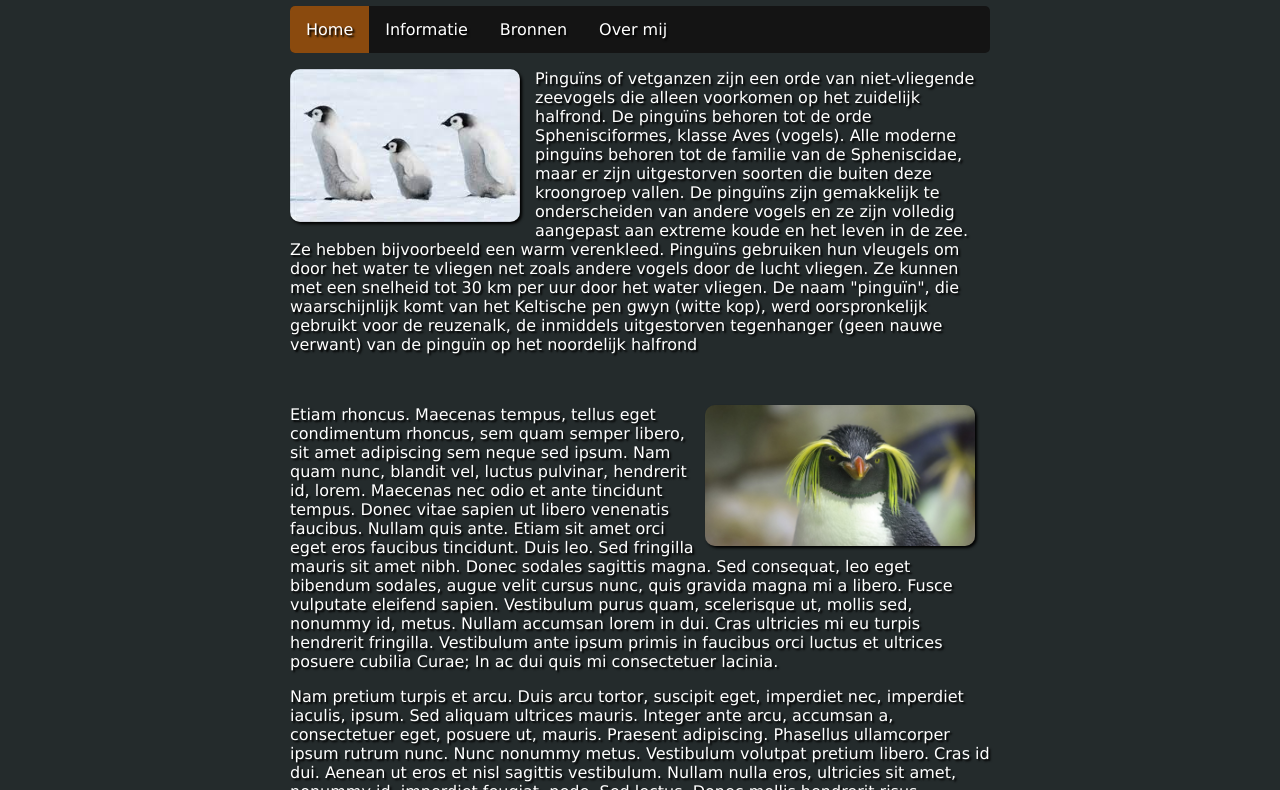
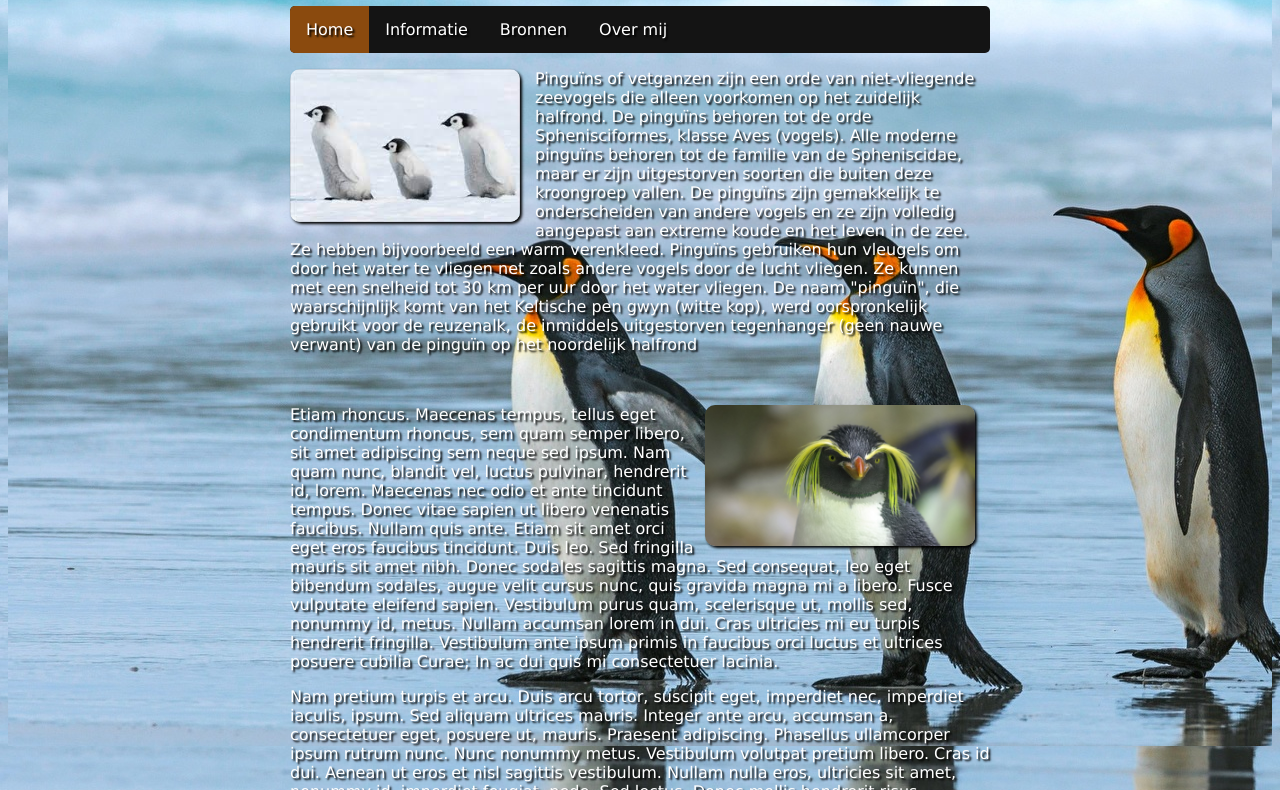
Before and after one commit to emmaus-4v/website-4vin1-thomas, a plain HTML site: page index.html in a window 1280 px wide. Shown: the part 75-865 px from the top of the page. Drawn offline with Linux system fonts and the light colour scheme.

Commit message:
zieke achtergrond

```diff
--- a/style.css
+++ b/style.css
@@ -8,6 +8,7 @@ html, body {
     color: #ffffff;
     text-shadow: 2px 2px 2px #000000;
     font-family: Verdana;
+    background-image: url(/afbeeldingen/bg.jpg);
 }
 
 
```
Also changed, not shown: afbeeldingen/bg.jpg (added).
